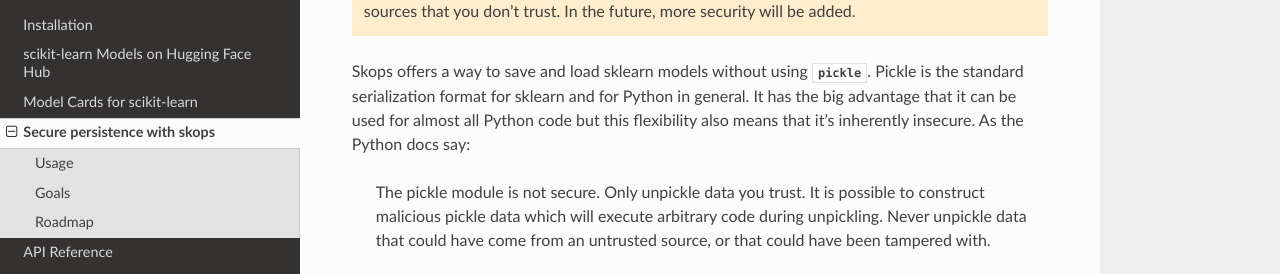
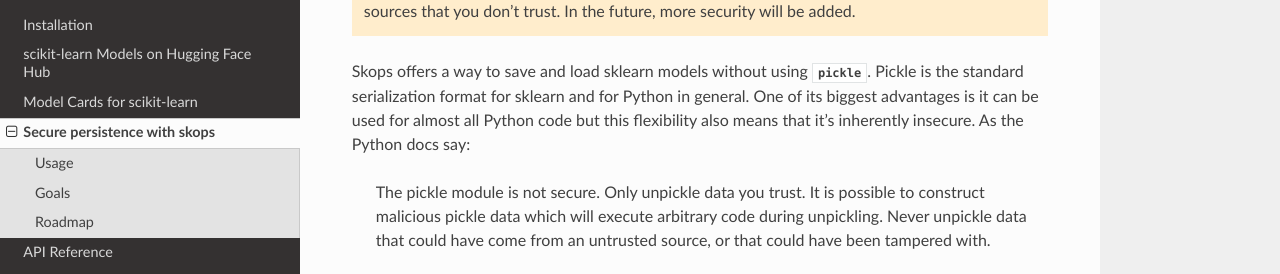
Before and after one commit to skops-dev/skops, a Sphinx documentation site: the page built from docs/persistence.rst, in a window 1280 px wide and 900 px high. Shown: the part 250-524 px from the top of the window. Built offline with Sphinx 7.4.7 and the Read the Docs theme 2.0.0, drawn with Linux system fonts in a browser that asks for light colours.

Commit message:
Reviewer comment: fix docs
Co-authored-by: Steven Liu <59462357+stevhliu@users.noreply.github.com>

```diff
--- a/docs/persistence.rst
+++ b/docs/persistence.rst
@@ -12,7 +12,7 @@ Secure persistence with skops
 
 Skops offers a way to save and load sklearn models without using :mod:`pickle`.
 Pickle is the standard serialization format for sklearn and for Python in
-general. It has the big advantage that it can be used for almost all Python code
+general. One of its biggest advantages is it can be used for almost all Python code
 but this flexibility also means that it's inherently insecure. As the Python
 docs say:
 
```
